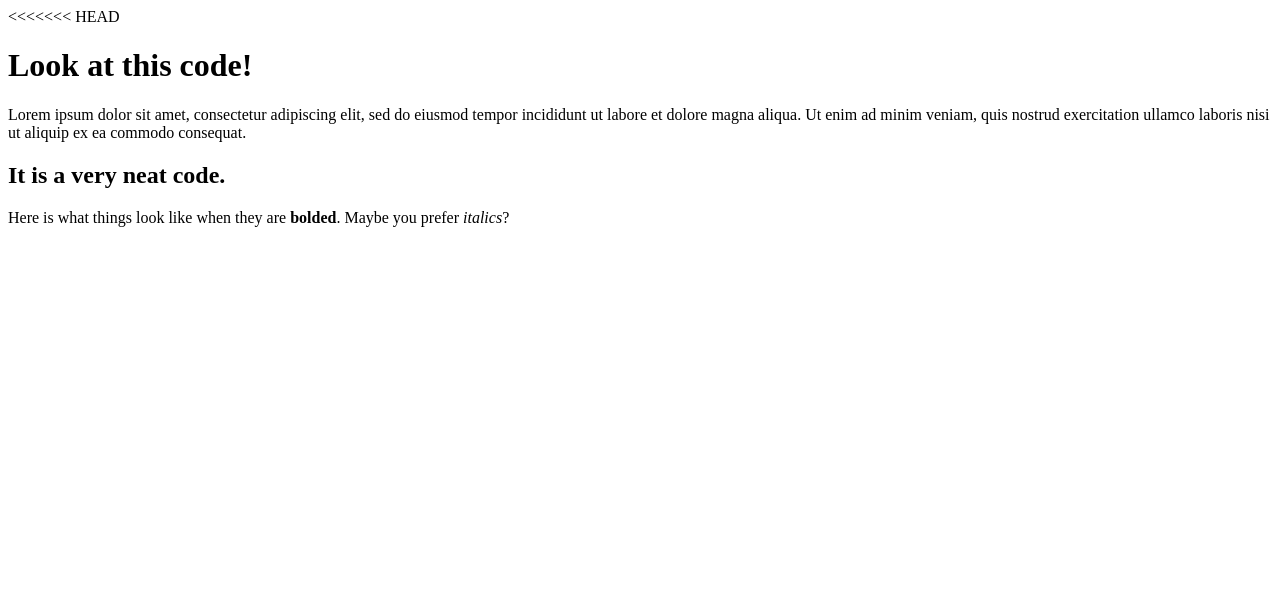
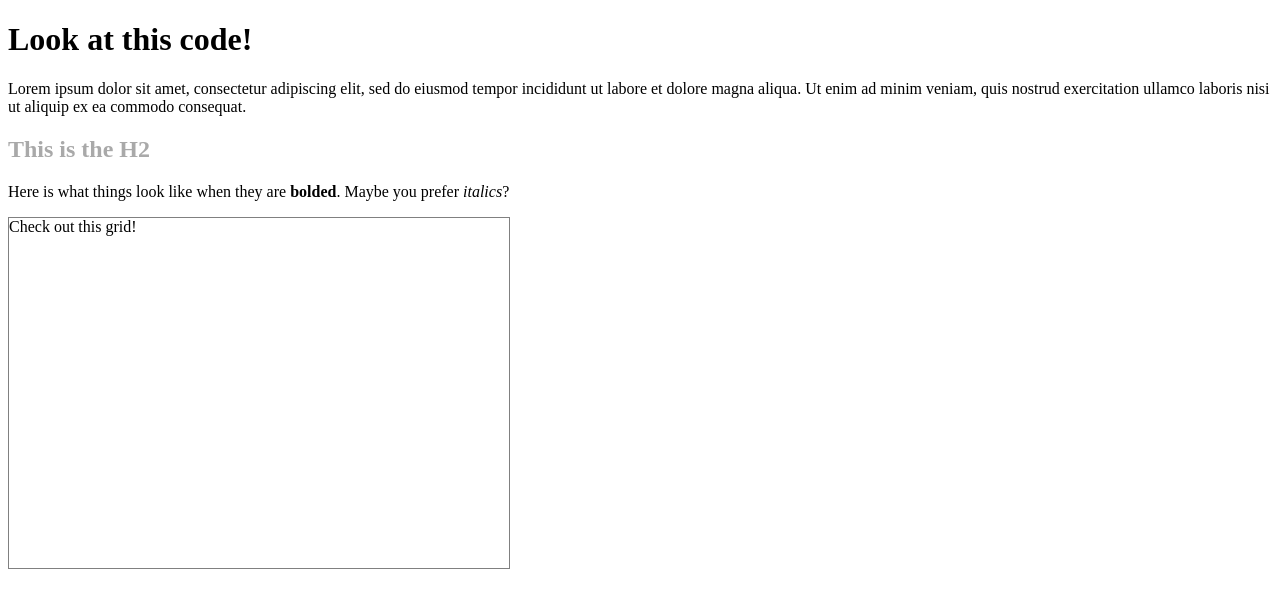
Before and after one commit to Dragon-Coder/project-team-training, a plain HTML site: page index.html in a window 1280 px wide. Drawn offline with nearby package versions, Linux system fonts and the light colour scheme.

Commit message:
Grid add to HTML and CSS.

```diff
--- a/index.html
+++ b/index.html
@@ -1,18 +1,26 @@
 <!DOCTYPE html>
 <html>
   <head>
-<<<<<<< HEAD
-  <script src="/script.js"></script>
+  <script src="script.js"></script>
   <script src="https://code.jquery.com/jquery-3.3.1.js"></script>
-  <link rel="stylesheet" href="/style.css">
+<link href="style.css" type="text/css" rel="stylesheet">
     <title>This Is a Test</title>
   </head>
   <body>
     <h1>Look at this code!</h1>
       <p>Lorem ipsum dolor sit amet, consectetur adipiscing elit, sed do eiusmod tempor incididunt ut labore et dolore magna aliqua. Ut enim ad minim veniam, quis nostrud exercitation ullamco laboris nisi ut aliquip ex ea commodo consequat.</p>
 
-    <h2>It is a very neat code.</h2>
+    <h2>This is the H2</h2>
     <p>Here is what things look like when they are <b>bolded</b>. Maybe you prefer <i>italics</i>? </p>
+
+    <div class="grid">
+       <div class="box">Check out this grid!</div>
+       <div class="box"></div>
+       <div class="box"></div>
+       <div class="box"></div>
+       <div class="box"></div>
+       <div class="box"></div>
+    </div>
 
   </body>
 
--- /dev/null
+++ b/style.css
@@ -0,0 +1,11 @@
+h2 {
+color: darkgrey;
+}
+
+.grid {
+  display: grid;
+  border: 1px gray solid;
+  height: 350px;
+  width: 500px;
+  grid-gap: 1px;
+}
```
